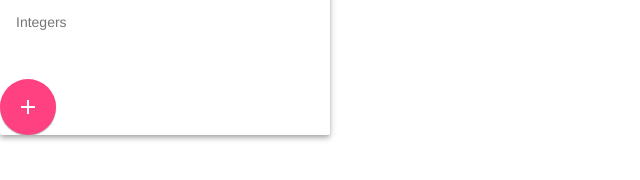
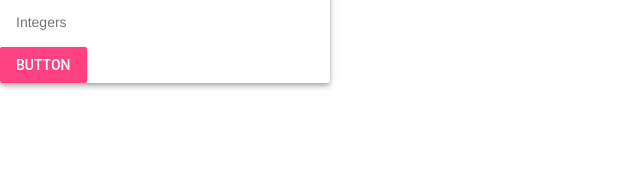
Before and after one commit to ernushzy/SiTF-Group, a plain HTML site: page index.html in a window 1280 px wide. Shown: the part 180-360 px from the top of the page, without its empty margins (0-640 px from the left). Drawn offline with nearby package versions, Linux system fonts and the light colour scheme.

Commit message:
Update index.html

```diff
--- a/index.html
+++ b/index.html
@@ -14,13 +14,10 @@
   <div class="mdl-card__supporting-text">
     Integers
   </div>
-  <div class="mdl-card__supporting-text">
-
-  </div>
 <div class="mdl-card_button">
-	<!-- Colored FAB button with ripple -->
-<button class="mdl-button mdl-js-button mdl-button--fab mdl-js-ripple-effect mdl-button--colored">
-  <i class="material-icons">add</i>
+	<!-- Accent-colored raised button with ripple -->
+<button class="mdl-button mdl-js-button mdl-button--raised mdl-js-ripple-effect mdl-button--accent">
+  Button
 </button>
 </div>
 	</body>
```
